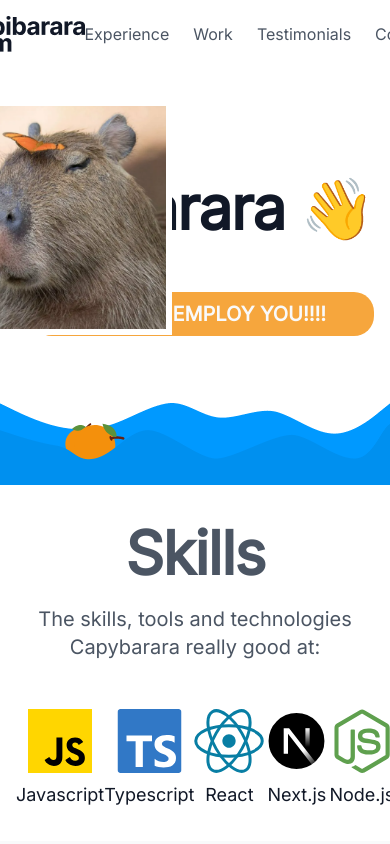
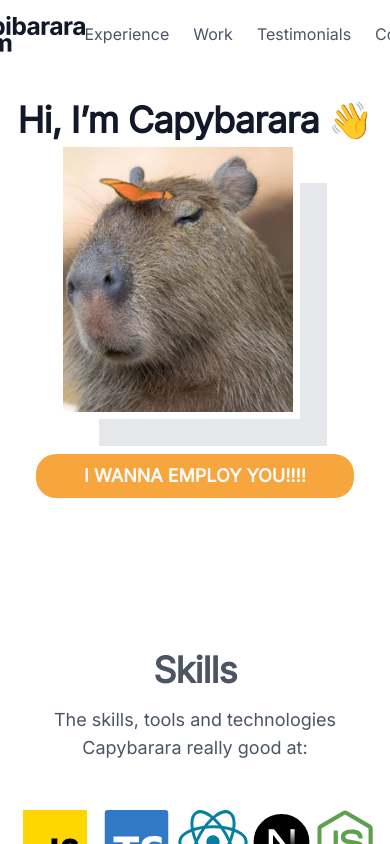
Before and after one commit to DEHuckaKpyT/capybarara-project, a plain HTML site: page index.html in a window 390 px wide. Drawn offline with Linux system fonts and the light colour scheme.

Commit message:
сделан адаптив для hero-section

```diff
--- a/index.html
+++ b/index.html
@@ -49,23 +49,23 @@
                     determined to utilize its unique skills and traits to secure a fulfilling position!
                 </div>
             </div>
-            <a href="#footer-section">
-                <button class="hero-section__button font-subtitle font-subtitle--semi-bold">
-                    I WANNA EMPLOY YOU!!!!
-                </button>
-            </a>
         </div>
+        <a class="hero-section__button_link" href="#footer-section">
+            <button class="hero-section__button font-subtitle font-subtitle--semi-bold">
+                I WANNA EMPLOY YOU!!!!
+            </button>
+        </a>
         <div class="hero-section__pic-container">
             <div class="hero-section__pic-shadow"></div>
             <img class="hero-section__pic" src="./resources/images/sections/hero-section/capybarara.png"
                 alt="capybarara">
         </div>
-        <div class="hero-section__wave">
+        <!-- <div class="hero-section__wave">
             <img class="hero-section__back-wave" src="./resources/images/sections/hero-section/wave-back.png">
             <img class="hero-section__left-fruit" src="./resources/images/sections/hero-section/fruit.svg">
             <img class="hero-section__right-fruit" src="./resources/images/sections/hero-section/fruit.svg">
             <img class="hero-section__front-wave" src="./resources/images/sections/hero-section/wave-front.png">
-        </div>
+        </div> -->
     </section>
 
     <section class="skills-section">
--- a/resources/css/fonts.css
+++ b/resources/css/fonts.css
@@ -105,3 +105,37 @@
     text-overflow: ellipsis;
     overflow: hidden;
 }
+
+@media (max-width: 1024px) {
+    h1 {
+        font-size: 48px;
+        line-height: 48px;
+    }
+
+    h2 {
+        font-size: 18px;
+        line-height: 28px;
+    }
+
+    h3 {
+        font-size: 24px;
+        line-height: 32px;
+    }
+
+    .font-subtitle {
+        font-size: 18px;
+    }
+
+    .font-body-1 {
+        font-size: 16px;
+        line-height: 24px;
+    }
+}
+
+@media (max-width: 768px) {
+    h1 {
+        font-size: 36px;
+        line-height: 40px;
+        font-weight: 600;
+    }
+}
--- a/resources/css/sections/hero-section.css
+++ b/resources/css/sections/hero-section.css
@@ -1,13 +1,15 @@
 .hero-section {
     position: relative;
     padding-bottom: 120px;
-    display: flex;
-    justify-content: space-between;
-    align-items: flex-start;
-    align-self: stretch;
+    display: grid;
+    grid-template-areas:
+        "content . picture"
+        "button . picture";
+    grid-template-columns: minmax(0, max-content) auto min-content;
 }
 
 .hero-section__content {
+    grid-area: content;
     display: flex;
     max-width: 768px;
     flex-direction: column;
@@ -23,6 +25,13 @@
     flex-direction: column;
 }
 
+.hero-section__button_link {
+    grid-area: button;
+    display: flex;
+    flex-direction: row-reverse;
+    align-items: flex-start;
+}
+
 .hero-section__button {
     padding: 8px 48px;
     gap: 8px;
@@ -30,6 +39,7 @@
 }
 
 .hero-section__pic-container {
+    grid-area: picture;
     position: relative;
     width: 320px;
     height: 360px;
@@ -92,7 +102,15 @@
 
 @media (max-width: 1024px) {
     .hero-section {
-        flex-direction: row-reverse;
+        grid-template-areas:
+            "picture content ."
+            "picture button button";
+        grid-template-columns: min-content max-content auto;
+    }
+
+    .hero-section__button_link {
+        flex-direction: column;
+        align-items: center;
     }
 
     .hero-section__content-description_body {
@@ -114,3 +132,29 @@
         height: 235px;
     }
 }
+
+@media (max-width: 768px) {
+    .hero-section {
+        grid-template-areas:
+            "content"
+            "picture"
+            "button";
+        grid-template-columns: auto;
+        justify-items: center;
+    }
+
+    .hero-section__pic-container {
+        width: 279px;
+        height: 314px;
+    }
+
+    .hero-section__pic {
+        width: 244px;
+        height: 279px;
+    }
+
+    .hero-section__pic-shadow {
+        width: 244px;
+        height: 279px;
+    }
+}
--- a/resources/css/sections/sections-general.css
+++ b/resources/css/sections/sections-general.css
@@ -2,6 +2,7 @@ section {
     padding: 96px 80px;
     margin: 0 auto;
     width: 100%;
+    max-width: 1440px;
 }
 
 @media (max-width: 1024px) {
--- a/resources/css/sections/testimonials-section.css
+++ b/resources/css/sections/testimonials-section.css
@@ -83,6 +83,14 @@
             "main main main"
             "common-1 common-2 common-3";
     }
+
+    .testimonials-section__content__common-testimonial__area-2 {
+        margin: 0;
+    }
+
+    .testimonials-section__content__common-testimonial__area-3 {
+        margin: 0;
+    }
 }
 
 @media (max-width: 768px) {
```
